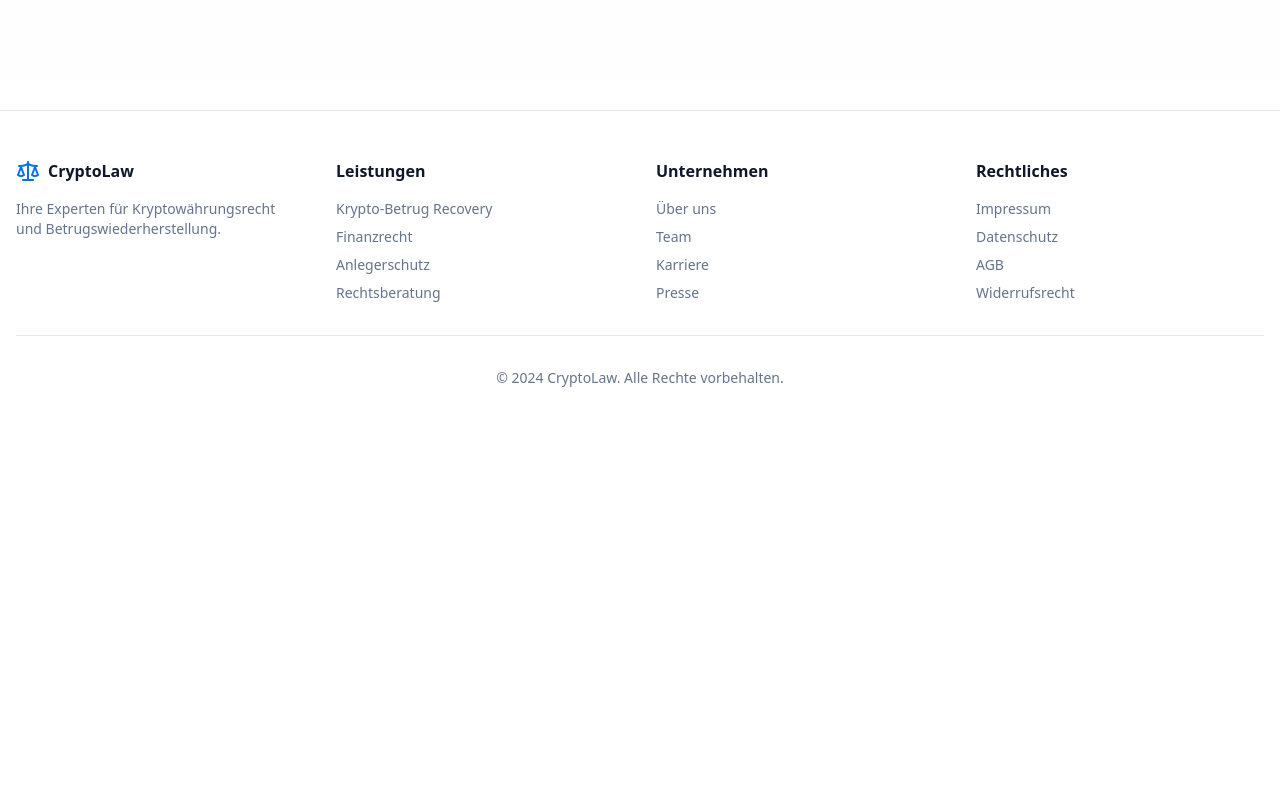
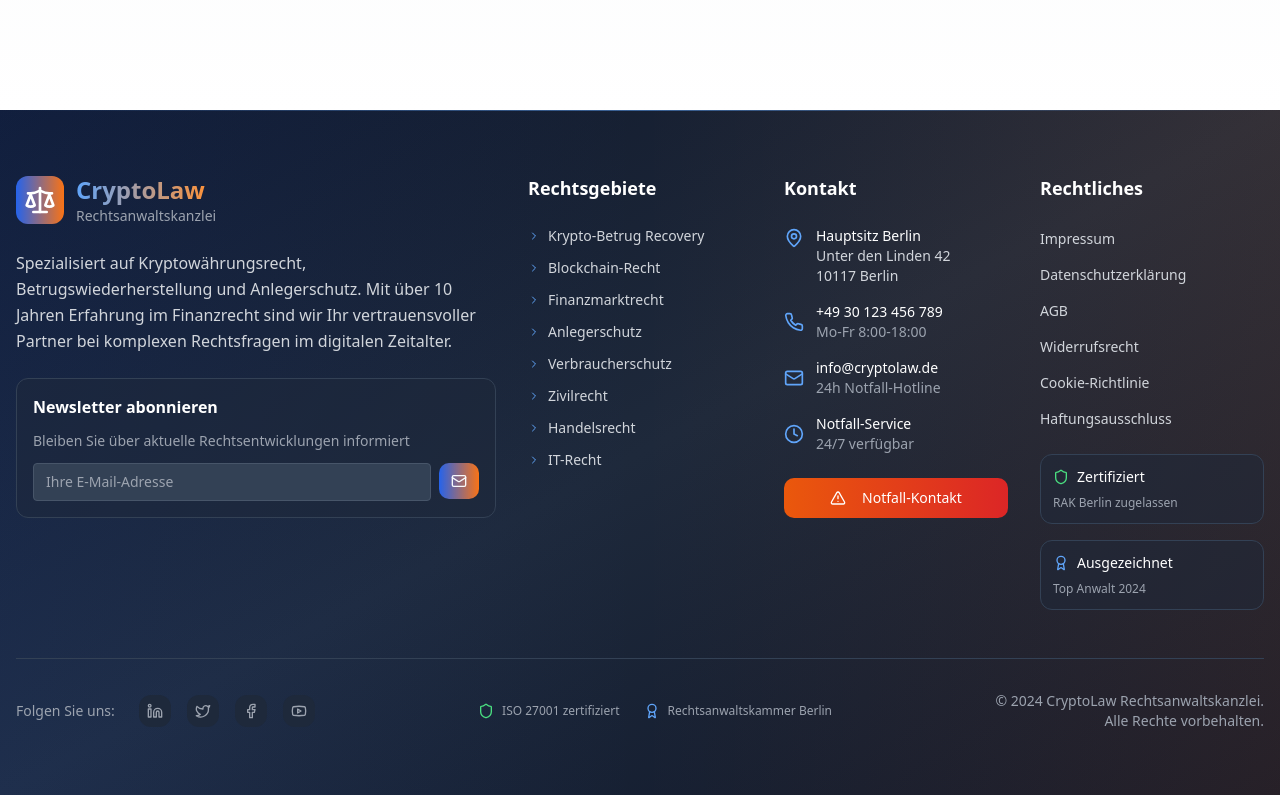
Before and after one commit to dvvvvv411/recovery-kanzlei, a React (Vite) app: page / in a window 1280 px wide. Shown: the part 3902-4697 px from the top of the page. Before the commit the page ends 4338 px from the top, so only its background shows below. Built offline with nearby package versions, Linux system fonts and the light colour scheme.

Commit message:
Implement new footer
Implement the plan to create a comprehensive footer.

```diff
--- a/src/pages/Index.tsx
+++ b/src/pages/Index.tsx
@@ -2,7 +2,7 @@ import { Button } from "@/components/ui/button";
 import { Card, CardContent, CardDescription, CardHeader, CardTitle } from "@/components/ui/card";
 import { Section, SectionHeader, SectionTitle, SectionDescription } from "@/components/ui/section";
 import { Carousel, CarouselContent, CarouselItem, CarouselNext, CarouselPrevious } from "@/components/ui/carousel";
-import { Shield, Scale, Users, Phone, Mail, MapPin, Clock, CheckCircle, Award, TrendingUp, Star, User, Gavel, Heart, Globe, TreePine, Camera, Euro, Building2, Target } from "lucide-react";
+import { Shield, Scale, Users, Phone, Mail, MapPin, Clock, CheckCircle, Award, TrendingUp, Star, User, Gavel, Heart, Globe, TreePine, Camera, Euro, Building2, Target, ChevronRight, AlertTriangle, Linkedin, Twitter, Facebook, Youtube } from "lucide-react";
 import { useEffect, useState } from "react";
 import Autoplay from "embla-carousel-autoplay";
 import { NewsCarousel } from "@/components/NewsCarousel";
@@ -667,49 +667,207 @@ const Index = () => {
       </Section>
 
       {/* Services Section */}
-      {/* Footer */}
-      <footer className="bg-card border-t py-12">
-        <div className="container mx-auto px-4">
-          <div className="grid md:grid-cols-4 gap-8">
-            <div>
-              <div className="flex items-center space-x-2 mb-4">
-                <Scale className="h-6 w-6 text-primary" />
-                <span className="font-bold text-foreground">CryptoLaw</span>
+      {/* Enhanced Professional Footer */}
+      <footer className="bg-gradient-to-br from-slate-900 via-slate-800 to-slate-900 text-white relative overflow-hidden">
+        {/* Background Effects */}
+        <div className="absolute inset-0 bg-gradient-to-r from-blue-600/10 via-transparent to-orange-500/10"></div>
+        <div className="absolute top-0 left-0 w-full h-px bg-gradient-to-r from-transparent via-blue-400/50 to-transparent"></div>
+
+        <div className="relative z-10">
+          {/* Main Footer Content */}
+          <div className="container mx-auto px-4 py-16">
+            <div className="grid lg:grid-cols-5 md:grid-cols-3 gap-8 mb-12">
+
+              {/* Company Info & Newsletter */}
+              <div className="lg:col-span-2">
+                <div className="flex items-center space-x-3 mb-6">
+                  <div className="p-2 bg-gradient-to-r from-blue-600 to-orange-500 rounded-lg">
+                    <Scale className="h-8 w-8 text-white" />
+                  </div>
+                  <div>
+                    <span className="text-2xl font-bold bg-gradient-to-r from-blue-400 to-orange-400 bg-clip-text text-transparent">
+                      CryptoLaw
+                    </span>
+                    <p className="text-sm text-gray-400">Rechtsanwaltskanzlei</p>
+                  </div>
+                </div>
+
+                <p className="text-gray-300 mb-6 leading-relaxed">
+                  Spezialisiert auf Kryptowährungsrecht, Betrugswiederherstellung und Anlegerschutz.
+                  Mit über 10 Jahren Erfahrung im Finanzrecht sind wir Ihr vertrauensvoller Partner
+                  bei komplexen Rechtsfragen im digitalen Zeitalter.
+                </p>
+
+                {/* Newsletter Signup */}
+                <div className="bg-slate-800/50 rounded-lg p-4 border border-slate-700">
+                  <h4 className="font-semibold mb-3 text-white">Newsletter abonnieren</h4>
+                  <p className="text-sm text-gray-400 mb-3">Bleiben Sie über aktuelle Rechtsentwicklungen informiert</p>
+                  <div className="flex gap-2">
+                    <input
+                      type="email"
+                      placeholder="Ihre E-Mail-Adresse"
+                      className="flex-1 px-3 py-2 bg-slate-700 border border-slate-600 rounded text-white placeholder-gray-400 text-sm focus:outline-none focus:ring-2 focus:ring-blue-500"
+                    />
+                    <Button size="sm" className="bg-gradient-to-r from-blue-600 to-orange-500 hover:from-blue-700 hover:to-orange-600">
+                      <Mail className="h-4 w-4" />
+                    </Button>
+                  </div>
+                </div>
               </div>
-              <p className="text-muted-foreground text-sm">
-                Ihre Experten für Kryptowährungsrecht und Betrugswiederherstellung.
-              </p>
+
+              {/* Legal Services */}
+              <div>
+                <h3 className="font-semibold text-white mb-6 text-lg">Rechtsgebiete</h3>
+                <ul className="space-y-3">
+                  {[
+                    "Krypto-Betrug Recovery",
+                    "Blockchain-Recht",
+                    "Finanzmarktrecht",
+                    "Anlegerschutz",
+                    "Verbraucherschutz",
+                    "Zivilrecht",
+                    "Handelsrecht",
+                    "IT-Recht"
+                  ].map((service) => (
+                    <li key={service}>
+                      <a href="#" className="text-gray-300 hover:text-white transition-colors duration-200 text-sm flex items-center group">
+                        <ChevronRight className="h-3 w-3 mr-2 text-blue-400 group-hover:translate-x-1 transition-transform duration-200" />
+                        {service}
+                      </a>
+                    </li>
+                  ))}
+                </ul>
+              </div>
+
+              {/* Contact Information */}
+              <div>
+                <h3 className="font-semibold text-white mb-6 text-lg">Kontakt</h3>
+                <div className="space-y-4">
+                  <div className="flex items-start space-x-3">
+                    <MapPin className="h-5 w-5 text-blue-400 mt-0.5 flex-shrink-0" />
+                    <div className="text-sm">
+                      <p className="text-white font-medium">Hauptsitz Berlin</p>
+                      <p className="text-gray-300">Unter den Linden 42</p>
+                      <p className="text-gray-300">10117 Berlin</p>
+                    </div>
+                  </div>
+
+                  <div className="flex items-center space-x-3">
+                    <Phone className="h-5 w-5 text-blue-400 flex-shrink-0" />
+                    <div className="text-sm">
+                      <p className="text-white font-medium">+49 30 123 456 789</p>
+                      <p className="text-gray-400">Mo-Fr 8:00-18:00</p>
+                    </div>
+                  </div>
+
+                  <div className="flex items-center space-x-3">
+                    <Mail className="h-5 w-5 text-blue-400 flex-shrink-0" />
+                    <div className="text-sm">
+                      <p className="text-white font-medium">info@cryptolaw.de</p>
+                      <p className="text-gray-400">24h Notfall-Hotline</p>
+                    </div>
+                  </div>
+
+                  <div className="flex items-center space-x-3">
+                    <Clock className="h-5 w-5 text-blue-400 flex-shrink-0" />
+                    <div className="text-sm">
+                      <p className="text-white font-medium">Notfall-Service</p>
+                      <p className="text-gray-400">24/7 verfügbar</p>
+                    </div>
+                  </div>
+                </div>
+
+                {/* Emergency Contact Button */}
+                <Button className="w-full mt-6 bg-gradient-to-r from-orange-600 to-red-600 hover:from-orange-700 hover:to-red-700 text-white border-0">
+                  <AlertTriangle className="h-4 w-4 mr-2" />
+                  Notfall-Kontakt
+                </Button>
+              </div>
+
+              {/* Legal & Compliance */}
+              <div>
+                <h3 className="font-semibold text-white mb-6 text-lg">Rechtliches</h3>
+                <ul className="space-y-3 mb-6">
+                  {[
+                    "Impressum",
+                    "Datenschutzerklärung",
+                    "AGB",
+                    "Widerrufsrecht",
+                    "Cookie-Richtlinie",
+                    "Haftungsausschluss"
+                  ].map((legal) => (
+                    <li key={legal}>
+                      <a href="#" className="text-gray-300 hover:text-white transition-colors duration-200 text-sm">
+                        {legal}
+                      </a>
+                    </li>
+                  ))}
+                </ul>
+
+                {/* Trust Indicators */}
+                <div className="space-y-4">
+                  <div className="bg-slate-800/50 rounded-lg p-3 border border-slate-700">
+                    <div className="flex items-center space-x-2 mb-2">
+                      <Shield className="h-4 w-4 text-green-400" />
+                      <span className="text-sm font-medium text-white">Zertifiziert</span>
+                    </div>
+                    <p className="text-xs text-gray-400">RAK Berlin zugelassen</p>
+                  </div>
+
+                  <div className="bg-slate-800/50 rounded-lg p-3 border border-slate-700">
+                    <div className="flex items-center space-x-2 mb-2">
+                      <Award className="h-4 w-4 text-blue-400" />
+                      <span className="text-sm font-medium text-white">Ausgezeichnet</span>
+                    </div>
+                    <p className="text-xs text-gray-400">Top Anwalt 2024</p>
+                  </div>
+                </div>
+              </div>
             </div>
-            <div>
-              <h3 className="font-semibold text-foreground mb-4">Leistungen</h3>
-              <ul className="space-y-2 text-sm text-muted-foreground">
-                <li>Krypto-Betrug Recovery</li>
-                <li>Finanzrecht</li>
-                <li>Anlegerschutz</li>
-                <li>Rechtsberatung</li>
-              </ul>
+
+            {/* Social Media & Bottom Bar */}
+            <div className="border-t border-slate-700 pt-8">
+              <div className="flex flex-col md:flex-row justify-between items-center gap-6">
+
+                {/* Social Media Links */}
+                <div className="flex items-center space-x-4">
+                  <span className="text-sm text-gray-400 mr-2">Folgen Sie uns:</span>
+                  {[
+                    { icon: Linkedin, label: "LinkedIn", href: "#" },
+                    { icon: Twitter, label: "Twitter", href: "#" },
+                    { icon: Facebook, label: "Facebook", href: "#" },
+                    { icon: Youtube, label: "YouTube", href: "#" }
+                  ].map(({ icon: Icon, label, href }) => (
+                    <a
+                      key={label}
+                      href={href}
+                      className="p-2 bg-slate-800 hover:bg-slate-700 rounded-lg transition-colors duration-200 group"
+                      aria-label={label}
+                    >
+                      <Icon className="h-4 w-4 text-gray-400 group-hover:text-white" />
+                    </a>
+                  ))}
+                </div>
+
+                {/* Certifications & Awards */}
+                <div className="flex items-center space-x-6 text-xs text-gray-400">
+                  <div className="flex items-center space-x-2">
+                    <Shield className="h-4 w-4 text-green-400" />
+                    <span>ISO 27001 zertifiziert</span>
+                  </div>
+                  <div className="flex items-center space-x-2">
+                    <Award className="h-4 w-4 text-blue-400" />
+                    <span>Rechtsanwaltskammer Berlin</span>
+                  </div>
+                </div>
+
+                {/* Copyright */}
+                <div className="text-sm text-gray-400 text-center md:text-right">
+                  <p>&copy; 2024 CryptoLaw Rechtsanwaltskanzlei.</p>
+                  <p>Alle Rechte vorbehalten.</p>
+                </div>
+              </div>
             </div>
-            <div>
-              <h3 className="font-semibold text-foreground mb-4">Unternehmen</h3>
-              <ul className="space-y-2 text-sm text-muted-foreground">
-                <li>Über uns</li>
-                <li>Team</li>
-                <li>Karriere</li>
-                <li>Presse</li>
-              </ul>
-            </div>
-            <div>
-              <h3 className="font-semibold text-foreground mb-4">Rechtliches</h3>
-              <ul className="space-y-2 text-sm text-muted-foreground">
-                <li>Impressum</li>
-                <li>Datenschutz</li>
-                <li>AGB</li>
-                <li>Widerrufsrecht</li>
-              </ul>
-            </div>
-          </div>
-          <div className="mt-8 pt-8 border-t text-center text-sm text-muted-foreground">
-            <p>&copy; 2024 CryptoLaw. Alle Rechte vorbehalten.</p>
           </div>
         </div>
       </footer>
```
